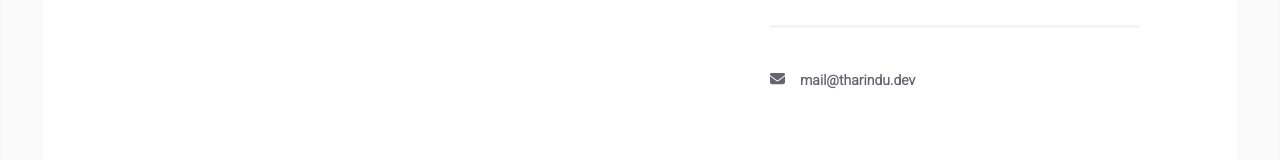
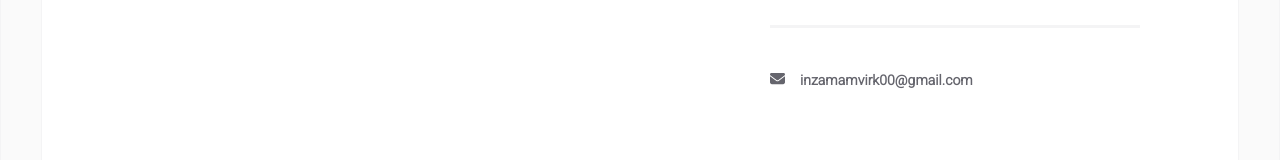
Before and after one commit to inzamam-virk/inzamam-virk.github.io, a React (Create React App) app: page /about in a window 1280 px wide. Shown: the part 739-899 px from the top of the page. Built offline with nearby package versions, Linux system fonts and the light colour scheme.

Commit message:
Updated profie etc.

```diff
--- a/public/index.html
+++ b/public/index.html
@@ -5,7 +5,7 @@
 		<link rel="icon" href="%PUBLIC_URL%/favicon.ico" />
 		<meta name="viewport" content="width=device-width, initial-scale=1" />
 		<meta name="theme-color" content="#000000" />
-		<title>Reactfolio</title>
+		<title>my portfolio</title>
 	</head>
 	<body>
 		<noscript>You need to enable JavaScript to run this app.</noscript>
--- a/src/data/user.js
+++ b/src/data/user.js
@@ -1,15 +1,15 @@
 const INFO = {
 	main: {
-		title: "Reactfolio by truethari",
+		title: "Inzamam Virk",
 		name: "Tharindu N.",
-		email: "mail@tharindu.dev",
+		email: "inzamamvirk00@gmail.com",
 		logo: "../logo.png",
 	},
 
 	socials: {
 		twitter: "https://twitter.com/",
-		github: "https://github.com/",
-		linkedin: "https://linkedin.com/",
+		github: "https://github.com/inzamam-virk",
+		linkedin: "https://www.linkedin.com/in/inzamam-virk/",
 		instagram: "https://instagram.com/",
 		stackoverflow: "https://stackoverflow.com/",
 		facebook: "https://facebook.com/",
```
Also changed, not shown: public/Profile.jpg (added).
